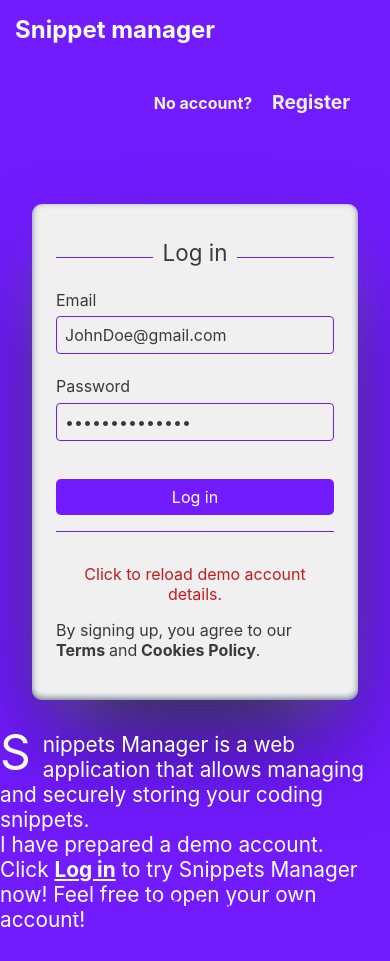
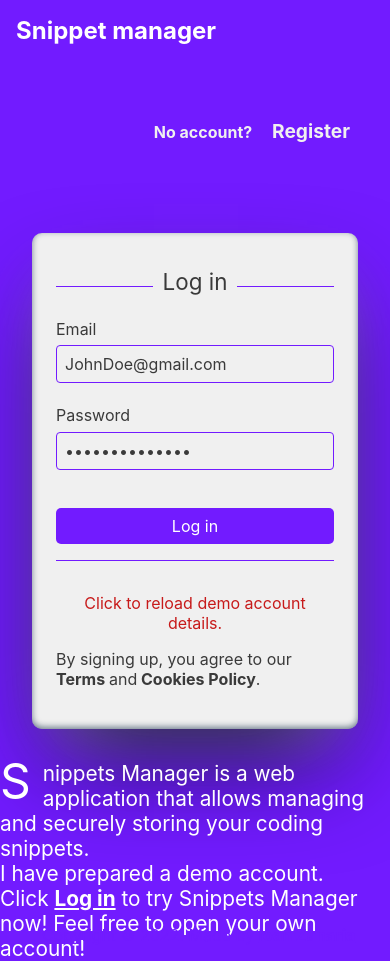
Before and after one commit to zioan/snippets-init-client, a React (Create React App) app: page / in a window 390 px wide. Before the commit the page ends 932 px from the top, so only its background shows below. Built offline with nearby package versions, Linux system fonts and the light colour scheme; no server answers.

Commit message:
responsive navbar fix

```diff
--- a/src/components/Navbar.scss
+++ b/src/components/Navbar.scss
@@ -3,7 +3,7 @@
 .navbar {
   margin-bottom: 3rem;
   display: flex;
-  align-items: flex-end;
+  // align-items: flex-end;
   justify-content: space-between;
   color: var(--text-light-color);
 
@@ -24,7 +24,6 @@
 
   .user {
     text-align: right;
-    // display: inline-block;
     margin-right: 2rem;
     cursor: default;
   }
@@ -41,9 +40,6 @@
 
     h1 {
       font-size: 1.5rem;
-      position: fixed;
-      top: 15px;
-      left: 15px;
     }
 
     .user-nav {
```
